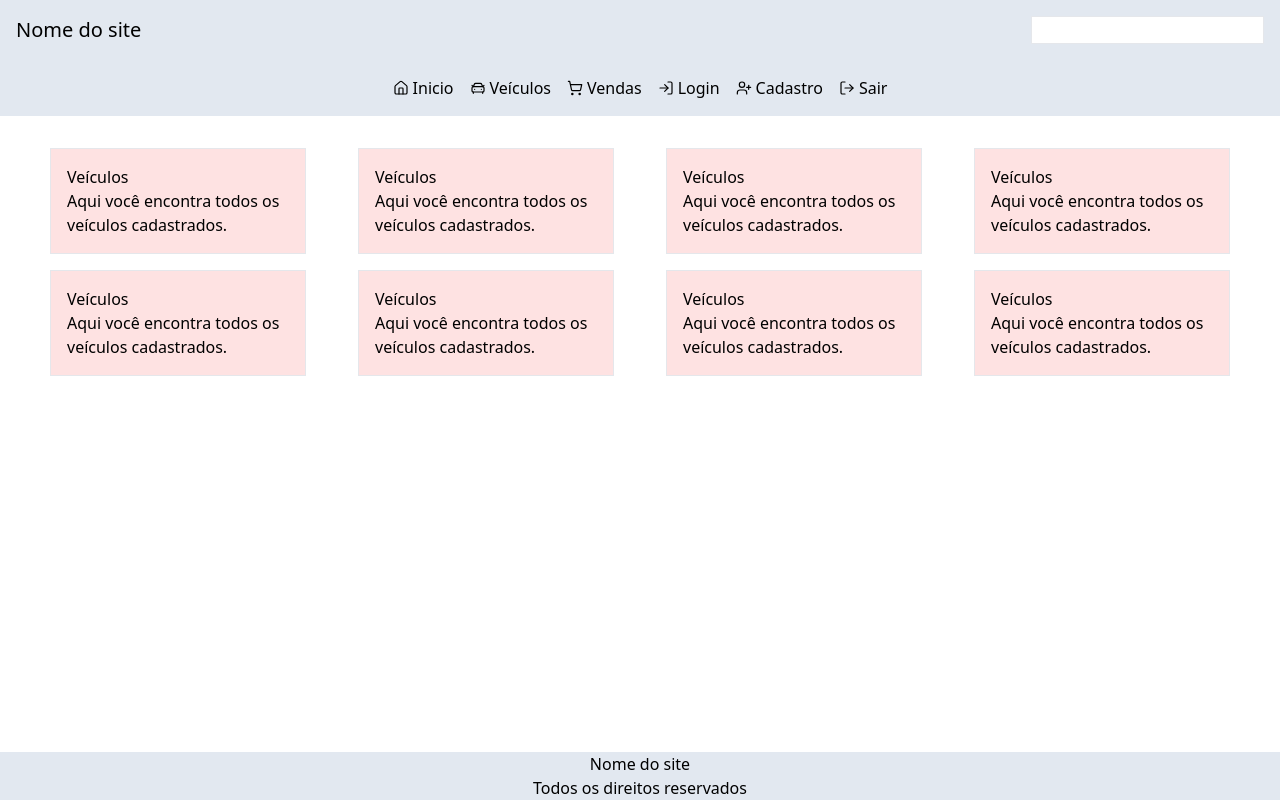
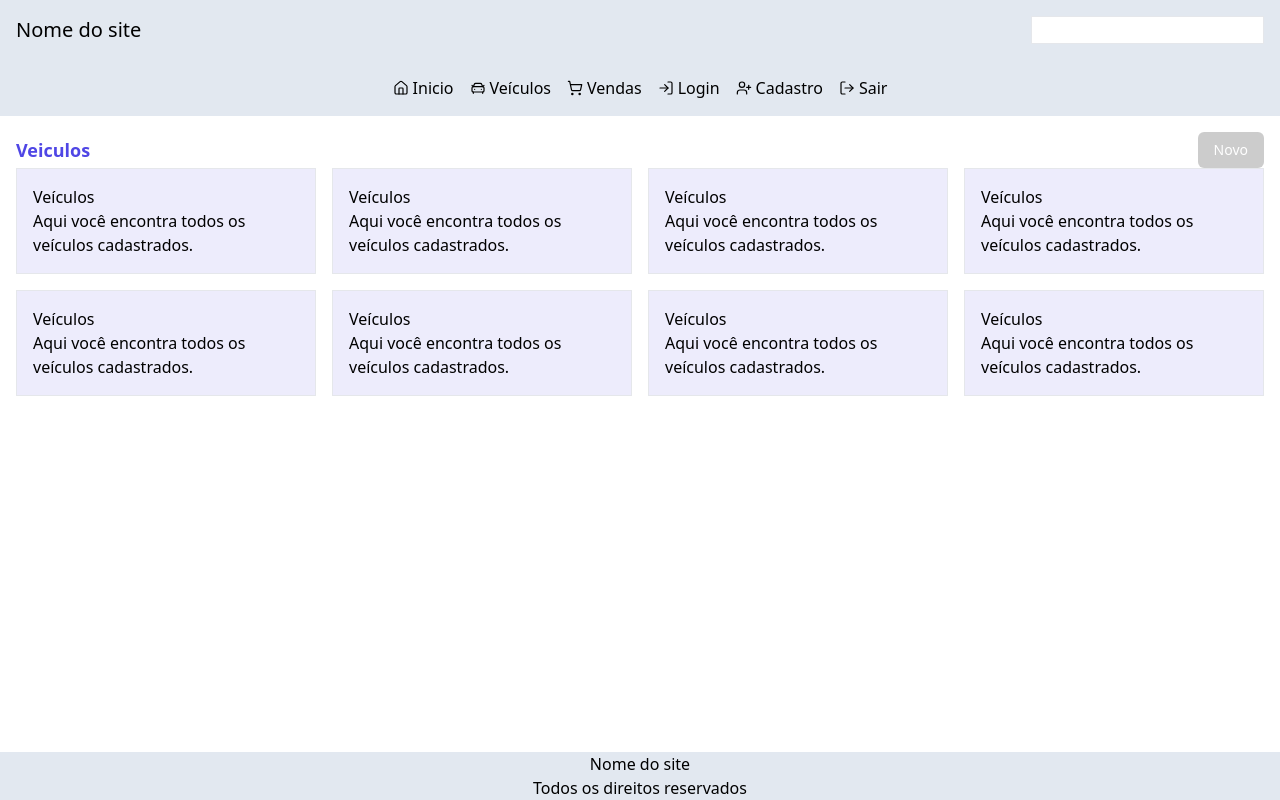
Before and after one commit to POO-ADS-IFPB-CZ/projeto-final-revachol, a React (Vite) app in the folder frontend_consorcio_automovel/: page /veiculos in a window 1280 px wide. Built offline with nearby package versions, Linux system fonts and the light colour scheme.

Commit message:
view: add modal component

```diff
--- /dev/null
+++ b/frontend_consorcio_automovel/src/components/modal.jsx
@@ -0,0 +1,51 @@
+import { Button, Dialog, DialogPanel, DialogTitle } from '@headlessui/react'
+import { useState } from 'react'
+
+export function Modal({children, title}) {
+  let [isOpen, setIsOpen] = useState(false)
+
+  function open() {
+    setIsOpen(true)
+  }
+
+  function close() {
+    setIsOpen(false)
+  }
+
+  return (
+    <>
+      <Button
+        onClick={open}
+        className="rounded-md bg-black/20 py-2 px-4 text-sm font-medium text-white focus:outline-none data-[hover]:bg-black/30 data-[focus]:outline-1 data-[focus]:outline-white"
+      >
+        Novo
+      </Button>
+
+      <Dialog open={isOpen} as="div" className="relative z-10 focus:outline-none" onClose={close} __demoMode>
+        <div className="fixed inset-0 z-10 w-screen overflow-y-auto">
+          <div className="flex min-h-full items-center justify-center p-4 bg-black/15">
+            <DialogPanel
+              transition
+              className="drop-shadow-md space-y-4 w-full max-w-md rounded-xl bg-secondary p-6  duration-300 ease-out data-[closed]:transform-[scale(95%)] data-[closed]:opacity-0"
+            >
+              <DialogTitle as="h3" className="text-lg font-semibold text-primary">
+                {title}
+              </DialogTitle>
+              <div className='flex flex-col gap-2'>
+                {children}
+              </div>
+              <div>
+                <Button
+                  className="inline-flex items-center gap-2 rounded-md bg-gray-700 py-1.5 px-3 text-sm/6 font-semibold text-white shadow-inner shadow-white/10 focus:outline-none data-[hover]:bg-gray-600 data-[focus]:outline-1 data-[focus]:outline-white data-[open]:bg-gray-700"
+                  onClick={close}
+                >
+                  Salvar
+                </Button>
+              </div>
+            </DialogPanel>
+          </div>
+        </div>
+      </Dialog>
+    </>
+  )
+}
--- a/frontend_consorcio_automovel/src/pages/vehicles.jsx
+++ b/frontend_consorcio_automovel/src/pages/vehicles.jsx
@@ -2,6 +2,8 @@ import { Header } from "../components/header";
 import { Main } from "../components/main";
 import { Footer } from "../components/footer";
 import { Layout } from "../components/layout";
+import { Modal } from "../components/modal";
+import { Input } from "../components/input";
 
 export function Vehicles() {
   const array = [1, 2, 3, 4, 5, 6, 7, 8]
@@ -9,14 +11,28 @@ export function Vehicles() {
     <Layout>
       <Header />
       <Main>
-        <div className="p-4 gap-4 grid grid-cols-1 sm:grid-cols-2 md:grid-cols-3 lg:grid-cols-4 max-w-screen-xl mx-auto">
+        <section>
+          <div className="flex justify-between items-center ">
+            <h1 className="text-lg font-semibold text-primary">Veiculos</h1>
+            <Modal title="Adicionar veículo">
+              <Input type="text" placeholder="Chassi" />
+              <Input type="text" placeholder="Modelo" />
+              <Input type="text" placeholder="Nome" />
+              <Input type="number" placeholder="Preço" />
+              <Input type="text" placeholder="Cor" />
+            </Modal>
+          </div>
+
+          <div className="gap-4 grid grid-cols-1 sm:grid-cols-2 md:grid-cols-3 lg:grid-cols-4 max-w-screen-2xl mx-auto">
             {array.map(num => (
-            <div key={num} className="mx-auto border p-4 bg-red-100 max-w-64">
+              <div key={num} className="mx-auto border p-4 bg-tertiary w-full">
                 <h1>Veículos</h1>
                 <p>Aqui você encontra todos os veículos cadastrados.</p>
               </div>
             ))}
           </div>
+
+        </section>
       </Main>
       <Footer />
     </Layout>
```
Lines whose indentation alone changed are shown as unchanged.
